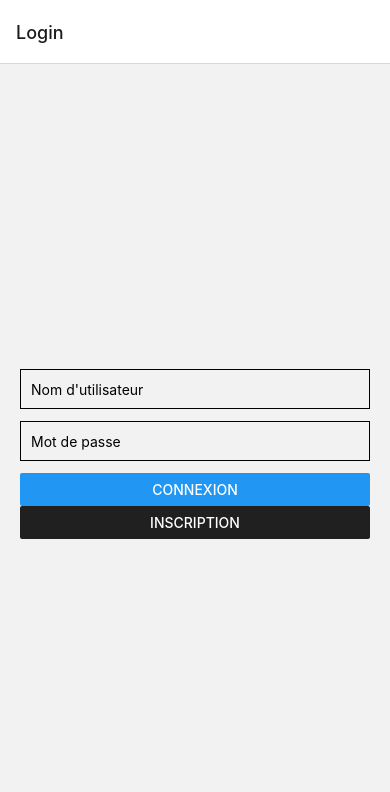
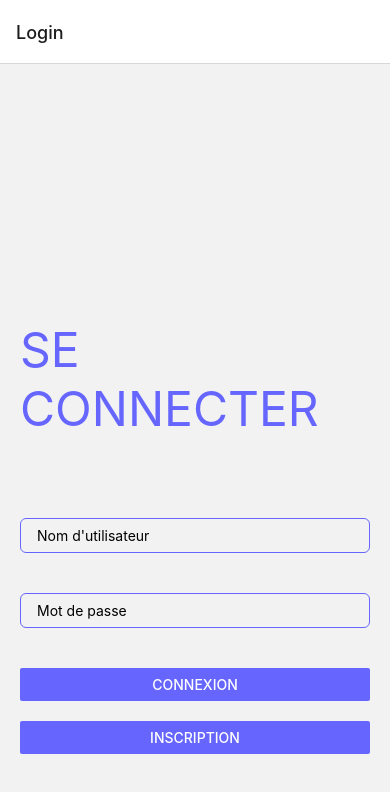
Before and after one commit to clementpnn/projet-react-native, a React Native app in the folder app/src/: screen /Login in a window 390 px wide. Shown: the top 792 px of the page. Built offline with nearby package versions, Linux system fonts and the light colour scheme.

Commit message:
add style

```diff
--- a/app/src/pages/Login.js
+++ b/app/src/pages/Login.js
@@ -25,6 +25,8 @@ const LoginScreen = ({ navigation }) => {
 
   return (
     <View style={styles.container}>
+      <Text style={styles.h1}>Se connecter</Text>
+      <View style={styles.subContainer}>
         <TextInput
           placeholder="Nom d'utilisateur"
           value={username}
@@ -38,12 +40,15 @@ const LoginScreen = ({ navigation }) => {
           secureTextEntry
           style={styles.input}
         />
-      <Button title="Connexion" onPress={handleLogin}/>
+        <View style={styles.buttonContainer}>
+          <Button title="Connexion" onPress={handleLogin} color="#6666FF" style={styles.button}/>
           <Button
             title="Inscription"
             onPress={() => navigation.navigate('Register')}
-        color="#202020"
+            color="#6666FF" style={styles.button}
           />
+        </View>
+      </View>
     </View>
   );
 };
@@ -51,15 +56,39 @@ const LoginScreen = ({ navigation }) => {
 const styles = StyleSheet.create({
   container: {
     flex: 1,
+    justifyContent: 'flex-end',
+    alignContent: "center",
+    padding: 20,
+    paddingBottom: 90,
+    gap: 80
+  },
+  subContainer: {
+    flexDirection: "column",
     justifyContent: 'center',
-    padding: 20,
+    gap: 40,
+  },
+  buttonContainer: {
+    flexDirection: "column",
+    justifyContent: 'center',
+    gap: 20,
   },
   input: {
-    height: 40,
-    marginBottom: 12,
+    paddingHorizontal: 16,
+    paddingVertical: 8,
+    justifyContent: "flex-start",
+    alignItems: "center",
     borderWidth: 1,
-    padding: 10,
+    borderColor: "#6666FF",
+    borderRadius: 6,
   },
+  button: {
+    borderRadius: 6
+  },
+  h1: {
+    fontSize: 48,
+    textTransform: "uppercase",
+    color: "#6666FF"
+  }
 });
 
 export default LoginScreen;
--- a/app/src/pages/Register.js
+++ b/app/src/pages/Register.js
@@ -31,6 +31,8 @@ const RegisterScreen = ({ navigation }) => {
 
   return (
     <View style={styles.container}>
+      <Text style={styles.h1}>S'inscrire</Text>
+      <View style={styles.subContainer}>
         <TextInput
           placeholder="Nom d'utilisateur"
           value={username}
@@ -51,12 +53,15 @@ const RegisterScreen = ({ navigation }) => {
           secureTextEntry
           style={styles.input}
         />
-      <Button title="Inscription" onPress={handleRegister} />
+        <View style={styles.buttonContainer}>
+          <Button title="Inscription" onPress={handleRegister} color="#6666FF" style={styles.button}/>
           <Button
             title="Connexion"
             onPress={() => navigation.navigate('Login')}
-        color="#202020"
+            color="#6666FF" style={styles.button}
           />
+        </View>
+      </View>
     </View>
   );
 };
@@ -64,15 +69,39 @@ const RegisterScreen = ({ navigation }) => {
 const styles = StyleSheet.create({
   container: {
     flex: 1,
+    justifyContent: 'flex-end',
+    alignContent: "center",
+    padding: 20,
+    paddingBottom: 90,
+    gap: 80
+  },
+  subContainer: {
+    flexDirection: "column",
     justifyContent: 'center',
-    padding: 20,
+    gap: 40,
+  },
+  buttonContainer: {
+    flexDirection: "column",
+    justifyContent: 'center',
+    gap: 20,
   },
   input: {
-    height: 40,
-    marginBottom: 12,
+    paddingHorizontal: 16,
+    paddingVertical: 8,
+    justifyContent: "flex-start",
+    alignItems: "center",
     borderWidth: 1,
-    padding: 10,
+    borderColor: "#6666FF",
+    borderRadius: 6,
   },
+  button: {
+    borderRadius: 6
+  },
+  h1: {
+    fontSize: 48,
+    textTransform: "uppercase",
+    color: "#6666FF"
+  }
 });
 
 export default RegisterScreen;
```
Lines whose indentation alone changed are shown as unchanged.
